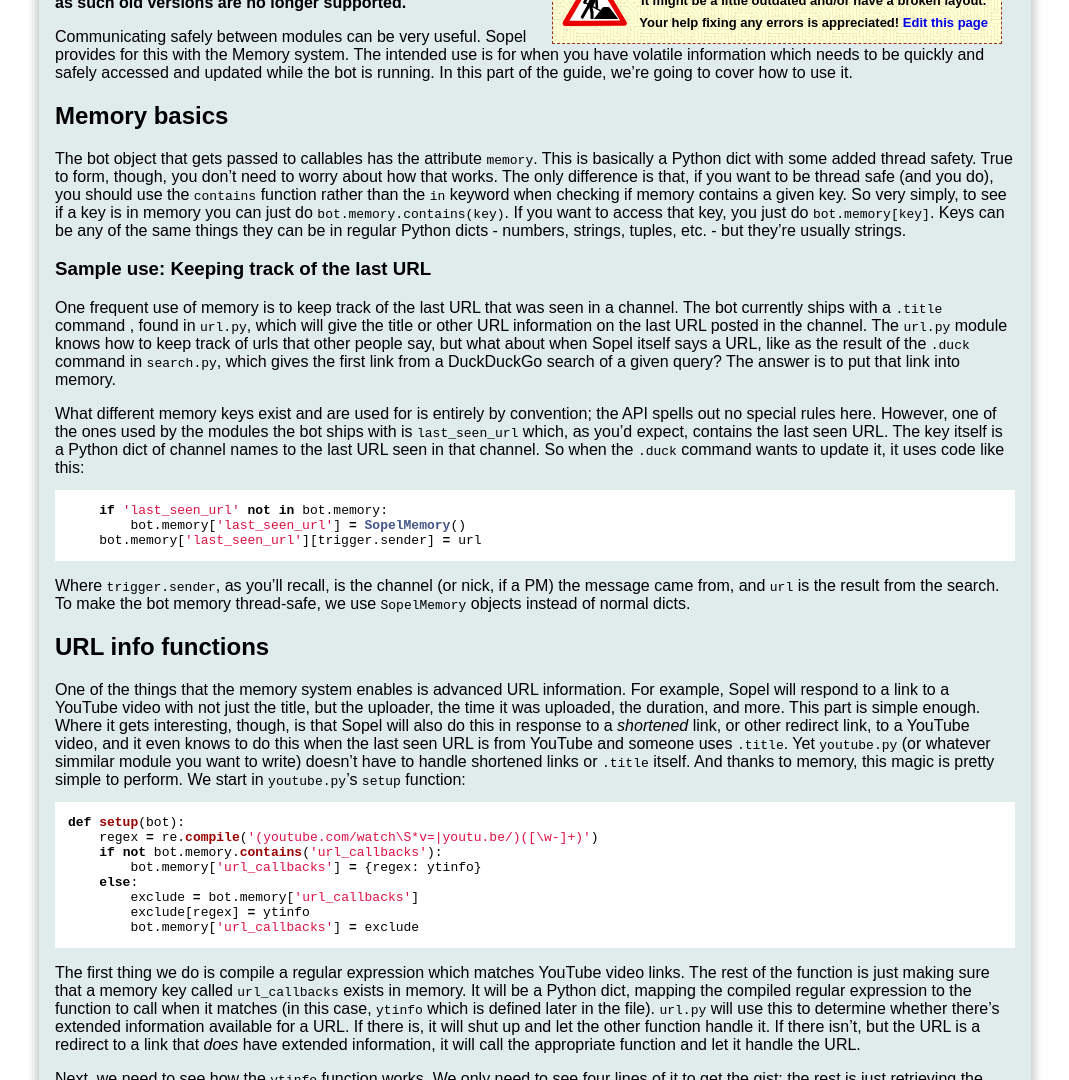
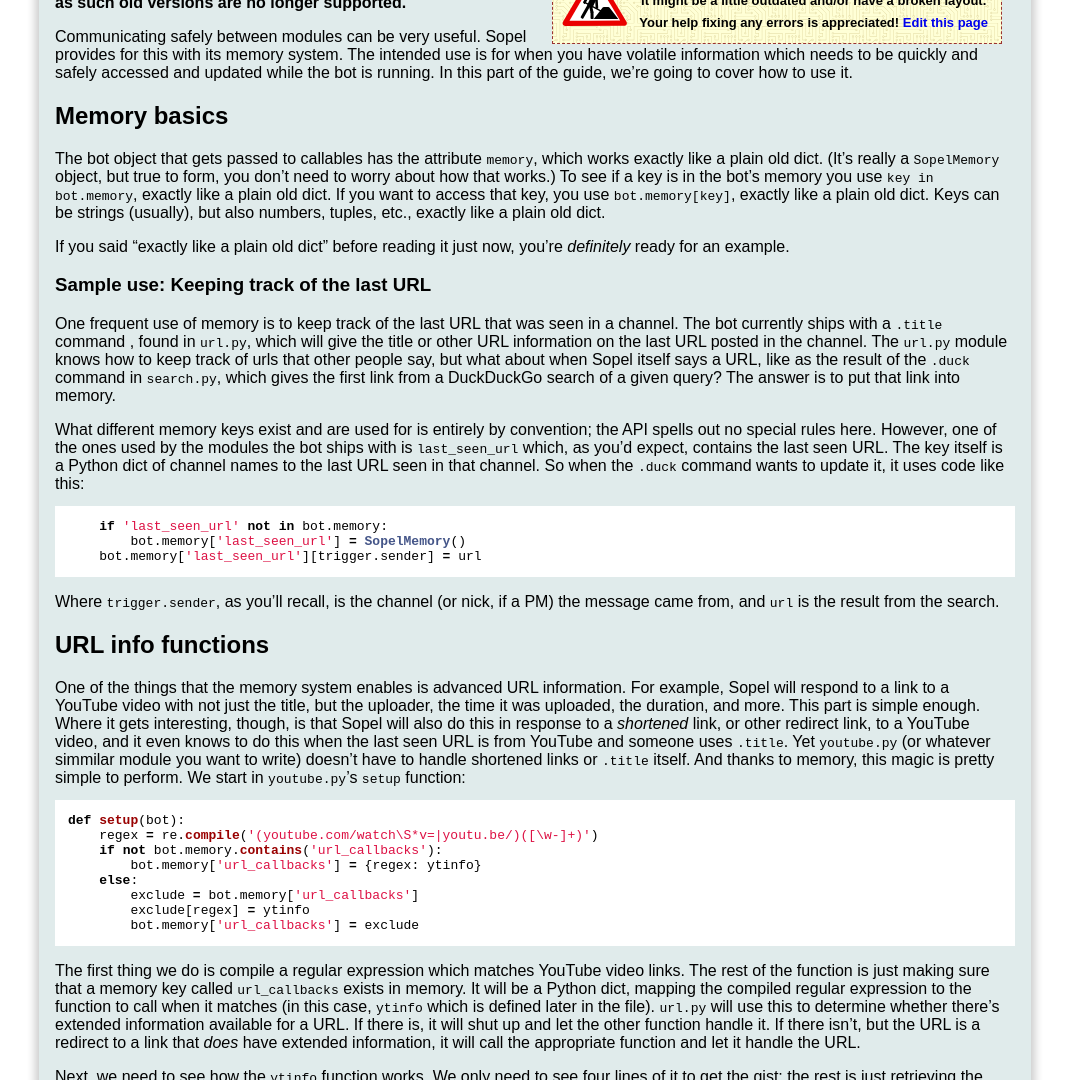
Before and after one commit to sopel-irc/sopel.chat, a Jekyll site: the page built from _tutorials/part-3-memory-and-url-info-functions.md, in a window 1280 px wide and 1400 px high. Shown: the part 320-1400 px from the top of the window, without its empty margins (105-1174 px from the left). Built offline with Jekyll 4.4.1, drawn with Linux system fonts in a browser that asks for light colours; some web fonts are replaced.

Commit message:
tutorials: Update memory tutorial to remove .contains()
We're deprecating `SopelMemory.contains()` in version 7, and the actual
example code already uses the `in` operator instead. `in` uses the magic
`__contains__()` method, which is exactly what `contains()` calls, so…
There's literally no difference. This should have been done a LONG time
ago, like before the name change to Sopel (`contains()` has been a mere
wrapper for `__contains__()` for nearly six years already).

````diff
--- a/_tutorials/part-3-memory-and-url-info-functions.md
+++ b/_tutorials/part-3-memory-and-url-info-functions.md
@@ -11,21 +11,22 @@ previously:
 longer supported.**
 
 Communicating safely between modules can be very useful. Sopel provides for
-this with the Memory system. The intended use is for when you have volatile
+this with its memory system. The intended use is for when you have volatile
 information which needs to be quickly and safely accessed and updated while the
 bot is running. In this part of the guide, we're going to cover how to use it.
 
 ## Memory basics
 
-The bot object that gets passed to callables has the attribute `memory`. This
-is basically a Python dict with some added thread safety. True to form, though,
-you don't need to worry about how that works. The only difference is that, if
-you want to be thread safe (and you do), you should use the `contains` function
-rather than the `in` keyword when checking if memory contains a given key. So
-very simply, to see if a key is in memory you can just do
-`bot.memory.contains(key)`. If you want to access that key, you just do
-`bot.memory[key]`. Keys can be any of the same things they can be in regular
-Python dicts - numbers, strings, tuples, etc. - but they're usually strings.
+The bot object that gets passed to callables has the attribute `memory`, which
+works exactly like a plain old dict. (It's really a `SopelMemory` object, but
+true to form, you don't need to worry about how that works.) To see if a key
+is in the bot's memory you use `key in bot.memory`, exactly like a plain old
+dict. If you want to access that key, you use `bot.memory[key]`, exactly like
+a plain old dict. Keys can be strings (usually), but also numbers, tuples,
+etc., exactly like a plain old dict.
+
+If you said "exactly like a plain old dict" before reading it just now, you're
+*definitely* ready for an example.
 
 ### Sample use: Keeping track of the last URL
 
@@ -51,8 +52,7 @@ it uses code like this:
 ```
 
 Where `trigger.sender`, as you'll recall, is the channel (or nick, if a PM)
-the message came from, and `url` is the result from the search. To make the bot
-memory thread-safe, we use `SopelMemory` objects instead of normal dicts.
+the message came from, and `url` is the result from the search.
 
 ## URL info functions
 
````
